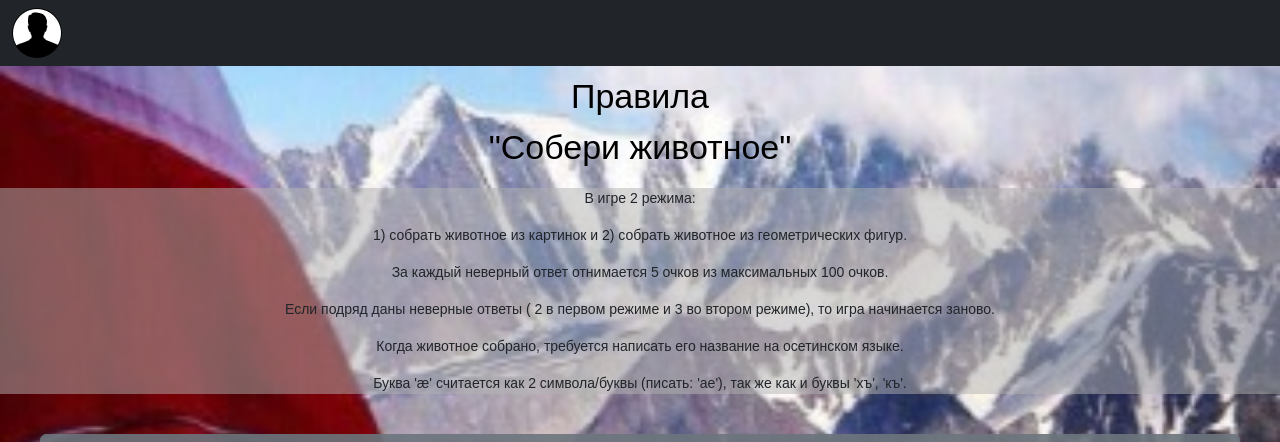
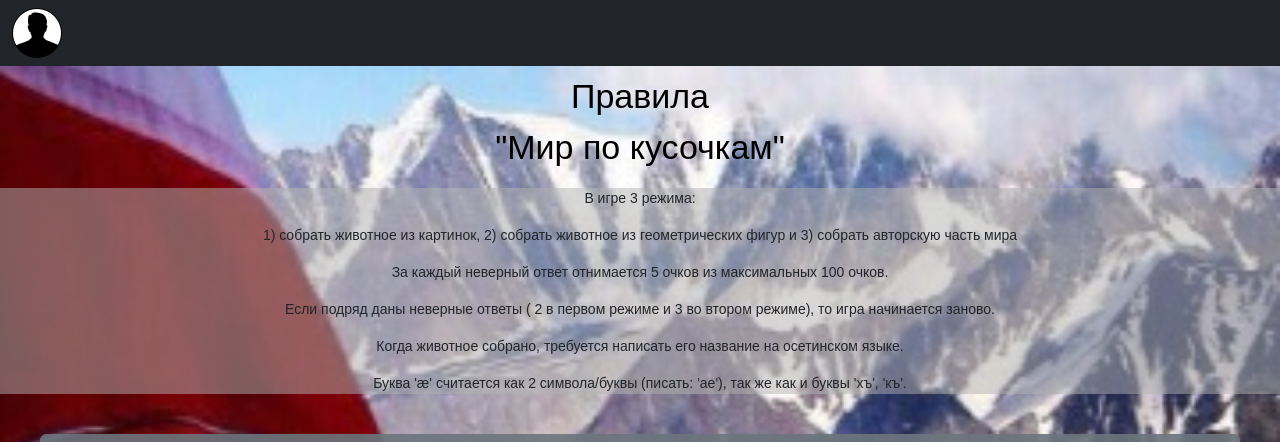
Before and after one commit to marathedziov/Piece-by-piece, a Flask app: page /rules in a window 1280 px wide. Shown: the top 442 px of the page. Run offline with Flask 3, Linux system fonts and the light colour scheme.

Commit message:
мир по кусочкам 1.0

```diff
--- a/server.py
+++ b/server.py
@@ -555,16 +555,19 @@ def additional_mode():
     role = False if role == "ученик" else True
 
     if request.method == 'POST':
+        print(1)
         # Получаем значение уровня
         level_number = request.form.get('level_number')
 
         # Проверяем, является ли level_number числом
         if level_number.isdigit():
+            print(2)
             level_number = int(level_number)
 
             # Проверка существования id в таблице
             mode_entry = db_sess.query(ModeAdditional).filter(ModeAdditional.id_animal == level_number).first()
             if mode_entry:
+                print(3)
                 # Если запись найдена, выполняем действия
                 session['mode_value'] = 3
                 session["id_animal_modeadd"] = level_number
--- a/templates/main_window.html
+++ b/templates/main_window.html
@@ -50,9 +50,9 @@
         </div>
     </nav>
 
-    <header class="header-main">Игра<br>"Собери животное"</header>
+    <header class="header-main">Игра<br>"Мир по кусочкам"</header>
     <div class="main-about-project">
-        <p>Используя слова на осетинком языке, попытайся собрать животное по частям</p>
+        <p>Используя слова на осетинком языке, попытайся собрать мир по частям</p>
     </div>
     <div class="main-rules">
         <a class="btn btn-secondary" href="/rules">Правила</a>
--- a/templates/rules.html
+++ b/templates/rules.html
@@ -43,10 +43,10 @@
         {% endif %}
     </div>
 </nav>
-    <header class="header-main">Правила<br>"Собери животное"</header>
+    <header class="header-main">Правила<br>"Мир по кусочкам"</header>
     <div class="main-about-project">
-        <p align="center">В игре 2 режима: </p>
-        <p align="center">1) собрать животное из картинок и 2) собрать животное из геометрических фигур. </p>
+        <p align="center">В игре 3 режима: </p>
+        <p align="center">1) собрать животное из картинок, 2) собрать животное из геометрических фигур и 3) собрать авторскую часть мира</p>
         <p align="center">За каждый неверный ответ отнимается 5 очков из максимальных 100 очков. </p>
         <p align="center">Если подряд даны неверные ответы ( 2 в первом режиме и 3 во втором режиме), то игра начинается заново. </p>
         <p align="center">Когда животное собрано, требуется написать его название на осетинском языке. </p>
```
Also changed, not shown: db/DataBase.db.
